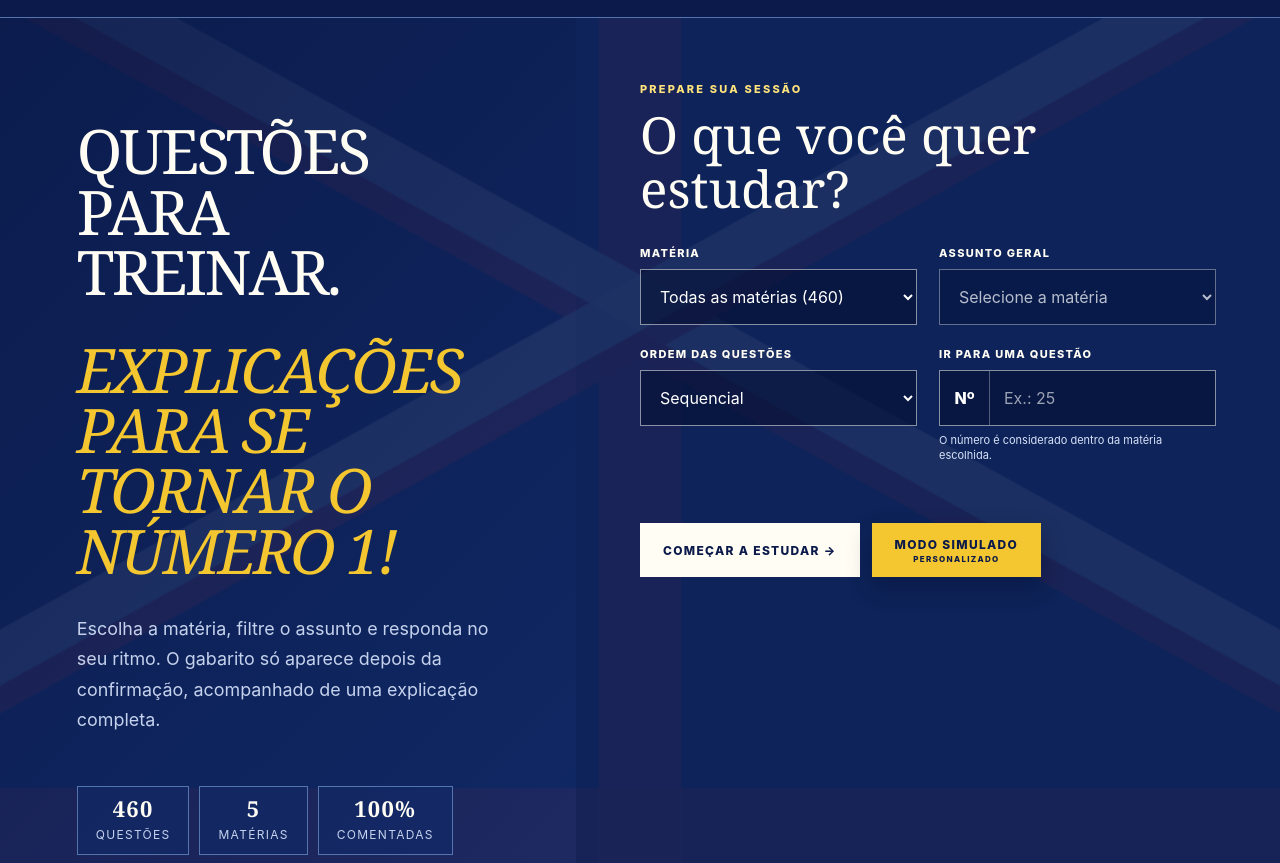
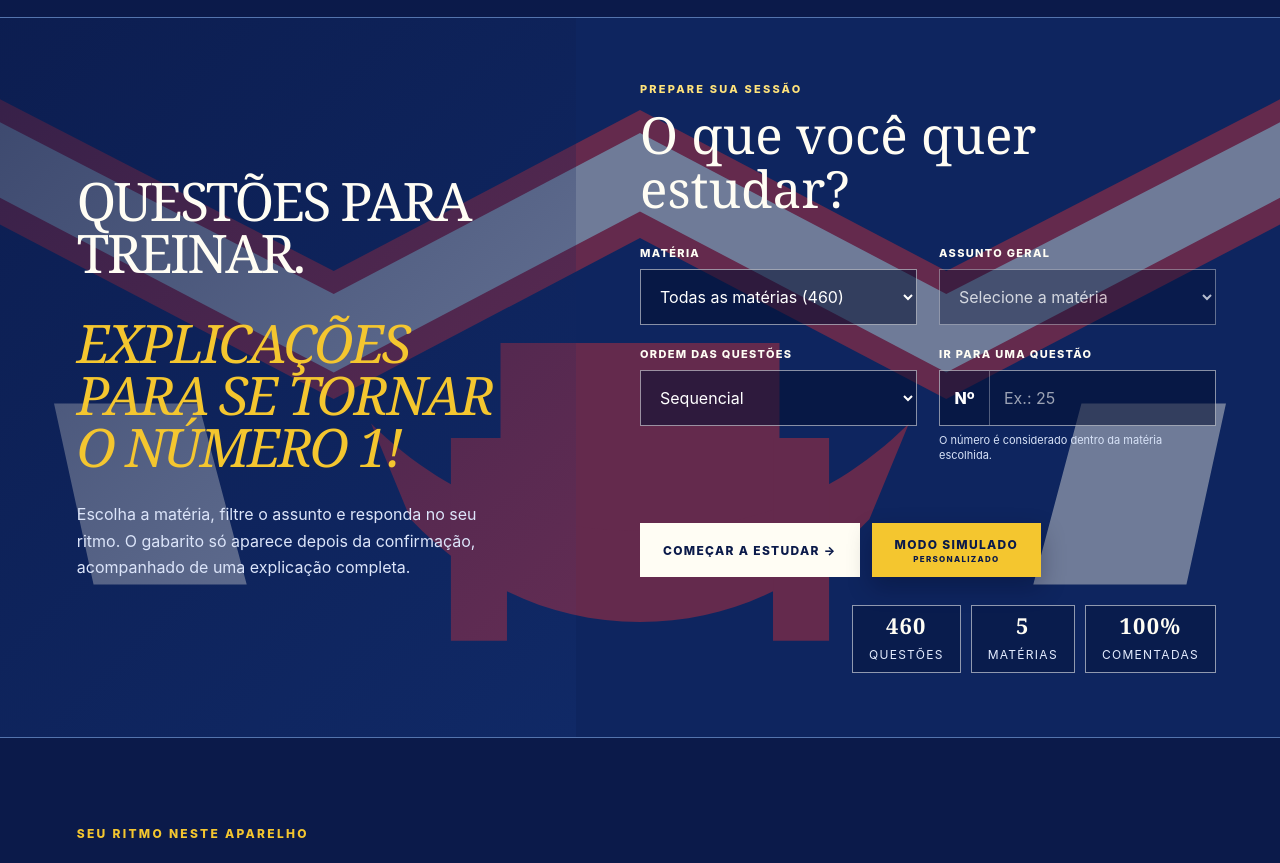
Before and after one commit to lelouchmertons/question-for-all, a plain HTML site: page dist/index.html in a window 1280 px wide. Shown: the part 89-952 px from the top of the page. Drawn offline with Linux system fonts and the light colour scheme.

Commit message:
balance landing summary and refine uniform background

```diff
--- a/dist/assets/styles.css
+++ b/dist/assets/styles.css
@@ -60,21 +60,21 @@ button:disabled { cursor: not-allowed; }
 .theme-track i { width: 20px; height: 20px; display: block; background: var(--accent); transition: transform .25s; }
 [data-theme="dark"] .theme-track i { transform: translateX(26px); }
 
-.landing { position: relative; min-height: 620px; display: grid; grid-template-columns: minmax(0, .9fr) minmax(480px, 1.1fr); overflow: hidden; border-bottom: 1px solid var(--line); background: #102966; }
-.landing::before { content: ""; position: absolute; inset: 0; pointer-events: none; opacity: .42; background: linear-gradient(151deg, transparent 0 37%, rgba(255,255,255,.88) 37.15% 40.4%, rgba(227,52,59,.94) 40.55% 42.1%, transparent 42.25%), linear-gradient(209deg, transparent 0 37%, rgba(255,255,255,.88) 37.15% 40.4%, rgba(227,52,59,.94) 40.55% 42.1%, transparent 42.25%), linear-gradient(90deg, transparent 0 46.7%, rgba(227,52,59,.86) 46.85% 53.15%, transparent 53.3%), linear-gradient(0deg, rgba(227,52,59,.76) 0 18%, transparent 18.15%); }
+.landing { position: relative; min-height: 590px; display: grid; grid-template-columns: minmax(0, .9fr) minmax(480px, 1.1fr); overflow: hidden; border-bottom: 1px solid var(--line); background: #102966; }
+.landing::before { content: ""; position: absolute; inset: 0; pointer-events: none; opacity: .82; background: url("all-might-chest.svg") center / cover no-repeat; }
 .landing-copy, .study-setup { position: relative; z-index: 1; }
-.landing-copy { padding: clamp(76px, 8vw, 128px) clamp(24px, 6vw, 96px); display: flex; flex-direction: column; justify-content: center; background: linear-gradient(135deg, rgba(11,26,74,.9), rgba(16,41,102,.78)); }
+.landing-copy { padding: clamp(58px, 6vw, 96px) clamp(24px, 6vw, 96px); display: flex; flex-direction: column; justify-content: center; background: linear-gradient(135deg, rgba(11,26,74,.77), rgba(16,41,102,.5)); }
 .eyebrow { margin: 0 0 20px; color: var(--accent); font-size: 12px; font-weight: 850; letter-spacing: .19em; }
-.landing h1 { max-width: 780px; margin: 0; font: 500 clamp(42px, 4.8vw, 72px)/.98 var(--serif); letter-spacing: -.045em; text-transform: uppercase; }
+.landing h1 { max-width: 680px; margin: 0; font: 500 clamp(40px, 4.15vw, 62px)/.98 var(--serif); letter-spacing: -.045em; text-transform: uppercase; }
 .landing h1 span, .landing h1 em { display: block; }
 .landing h1 em { max-width: 740px; margin-top: 38px; color: var(--accent); font-size: 1em; font-weight: 400; line-height: .98; }
-.lede { max-width: 700px; margin: 34px 0 0; color: var(--muted); font-size: clamp(17px, 1.4vw, 21px); line-height: 1.7; }
-.bank-summary { margin-top: 50px; display: flex; flex-wrap: nowrap; gap: 10px; }
-.bank-summary span { min-width: 0; min-height: 64px; padding: 12px 18px; display: grid; flex: 0 1 auto; align-content: center; justify-items: center; gap: 9px; border: 1px solid var(--line); background: color-mix(in srgb, var(--surface) 75%, transparent); color: var(--muted); text-align: center; text-transform: uppercase; letter-spacing: .08em; }
+.lede { max-width: 620px; margin: 28px 0 0; color: #dce5fa; font-size: clamp(16px, 1.25vw, 19px); line-height: 1.65; }
+.bank-summary { margin-top: 28px; display: flex; flex-wrap: nowrap; justify-content: flex-end; gap: 10px; }
+.bank-summary span { min-width: 0; min-height: 58px; padding: 10px 16px; display: grid; flex: 0 1 auto; align-content: center; justify-items: center; gap: 11px; border: 1px solid rgba(255,255,255,.55); background: rgba(8,25,72,.74); color: #e4ecff; text-align: center; text-transform: uppercase; letter-spacing: .08em; }
 .bank-summary b { color: var(--ink); font: 700 22px/.9 var(--serif); }
 .bank-summary i { font-size: 12px; font-style: normal; }
 
-.study-setup { padding: clamp(48px, 5vw, 76px) clamp(28px, 5vw, 76px); display: flex; flex-direction: column; justify-content: flex-start; background: rgba(12,34,88,.84); color: #fffdf4; }
+.study-setup { padding: clamp(48px, 5vw, 70px) clamp(28px, 5vw, 76px); display: flex; flex-direction: column; justify-content: flex-start; background: rgba(12,34,88,.5); color: #fffdf4; }
 .study-setup header p { margin: 0 0 12px; color: #ffe37b; font-size: 11px; font-weight: 850; letter-spacing: .2em; }
 .study-setup h2 { margin: 0 0 30px; font: 500 clamp(34px, 4vw, 58px)/1.05 var(--serif); }
 .setup-grid { display: grid; grid-template-columns: 1fr 1fr; gap: 22px; }
@@ -245,8 +245,8 @@ dialog .danger-button { border-color: var(--wrong); background: var(--wrong); co
 
 @media (max-width: 1040px) {
   .landing { grid-template-columns: 1fr; }
-  .landing-copy { min-height: 580px; }
-  .study-setup { min-height: 580px; }
+  .landing-copy { min-height: 560px; }
+  .study-setup { min-height: 560px; }
 }
 
 @media (max-width: 700px) {
@@ -255,9 +255,10 @@ dialog .danger-button { border-color: var(--wrong); background: var(--wrong); co
   .offline-state { display: none; }
   .brand strong { font-size: 14px; }
   .header-actions { gap: 0; }.theme-toggle { min-width: 108px; }
-  .landing-copy { min-height: auto; padding: 72px 22px 66px; }
+  .landing-copy { min-height: auto; padding: 64px 22px 54px; }
   .landing h1 { font-size: clamp(42px, 13vw, 60px); }
   .study-setup { min-height: auto; padding: 46px 22px 58px; }
+  .bank-summary { justify-content: flex-start; }
   .setup-grid { grid-template-columns: 1fr; }
   .setup-actions { flex-direction: column; }
   .simulator-view { padding: 56px 18px 70px; }
--- a/dist/index.html
+++ b/dist/index.html
@@ -8,7 +8,7 @@
   <title>Question for All — Questões de Concurso</title>
   <link rel="icon" href="assets/icon.svg" type="image/svg+xml">
   <link rel="manifest" href="manifest.webmanifest">
-  <link rel="stylesheet" href="assets/styles.css?v=9">
+  <link rel="stylesheet" href="assets/styles.css?v=10">
 </head>
 <body>
   <a class="skip-link" href="#conteudo">Ir para o conteúdo</a>
@@ -33,11 +33,6 @@
       <div class="landing-copy">
         <h1><span>Questões para treinar.</span><em>Explicações para se tornar o número 1!</em></h1>
         <p class="lede">Escolha a matéria, filtre o assunto e responda no seu ritmo. O gabarito só aparece depois da confirmação, acompanhado de uma explicação completa.</p>
-        <div class="bank-summary" aria-label="Resumo do banco">
-          <span><b id="total-count">460</b><i>questões</i></span>
-          <span><b>5</b><i>matérias</i></span>
-          <span><b>100%</b><i>comentadas</i></span>
-        </div>
       </div>
 
       <section class="study-setup" aria-labelledby="setup-title">
@@ -77,6 +72,11 @@
         <div class="setup-actions">
           <button class="primary-button" id="start-study" type="button">COMEÇAR A ESTUDAR <span>→</span></button>
           <button class="secondary-button" id="open-simulator" type="button">MODO SIMULADO <span>PERSONALIZADO</span></button>
+        </div>
+        <div class="bank-summary" aria-label="Resumo do banco">
+          <span><b id="total-count">460</b><i>questões</i></span>
+          <span><b>5</b><i>matérias</i></span>
+          <span><b>100%</b><i>comentadas</i></span>
         </div>
       </section>
     </section>
```
Also changed, not shown: dist/assets/all-might-chest.svg (added), dist/sw.js.
